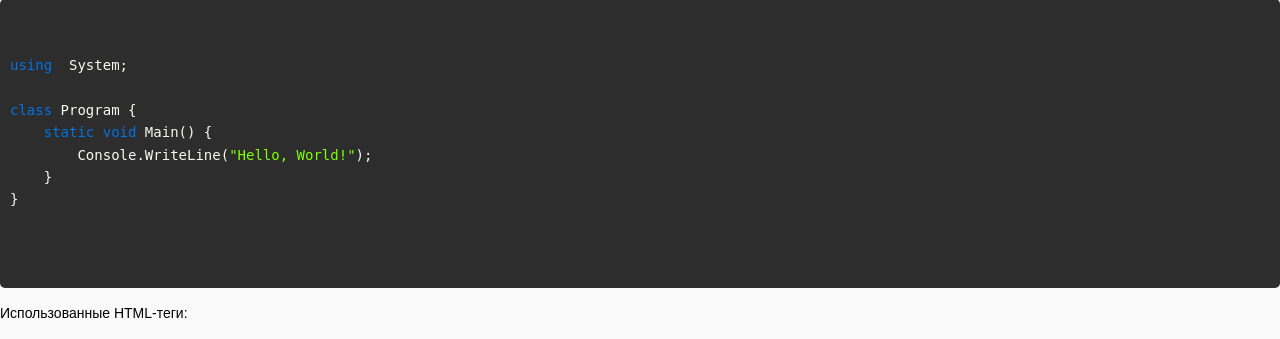
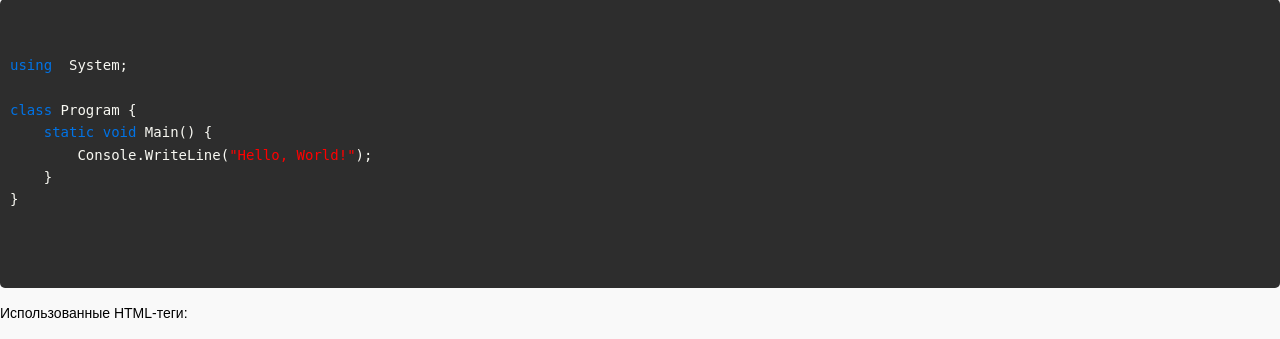
Before and after one commit to shezanutiy/-WEB, a PHP site: page /WEB1.html in a window 1280 px wide. Shown: the part 1655-1994 px from the top of the page. Run offline with PHP 8.4, Linux system fonts and the light colour scheme; some libraries are stand-ins or nearby versions.

Commit message:
Update styles.css

```diff
--- a/WEB1/styles.css
+++ b/WEB1/styles.css
@@ -1,4 +1,4 @@
-/* Общие стили */
+
 body {
     font-family: Arial, sans-serif;
     font-size: 14px;
@@ -10,7 +10,7 @@ body {
 
 h1 {
     font-size: 24px;
-    font-family: 'CustomFont', sans-serif;
+    font-family: Arial, sans-serif;
     text-align: center;
     color: #333;
 }
@@ -24,7 +24,6 @@ p, ul, ol, table {
     margin-bottom: 1em;
 }
 
-/* Картинки */
 .center-img {
     display: block;
     margin: 0 auto;
@@ -40,7 +39,6 @@ p, ul, ol, table {
     margin: 0 0 15px 15px;
 }
 
-/* Таблица */
 table {
     width: 100%;
     border-collapse: collapse;
@@ -58,7 +56,6 @@ table th {
     font-weight: bold;
 }
 
-/* Подсветка кода */
 pre {
     background-color: #2d2d2d;
     color: #f8f8f2;
@@ -67,18 +64,19 @@ pre {
     border-radius: 5px;
 }
 precolor {
-    color:#0073e6
+    color:#0073e6;
 }
 precolor2 {
-    color:chartreuse
+    color:red;
 }
+
 pre code {
     font-family: monospace;
     font-size: 14px;
     display: block;
+    white-space: pre-wrap;
 }
 
-/* Навигация */
 nav ul {
     display: flex;
     justify-content: center;
```
